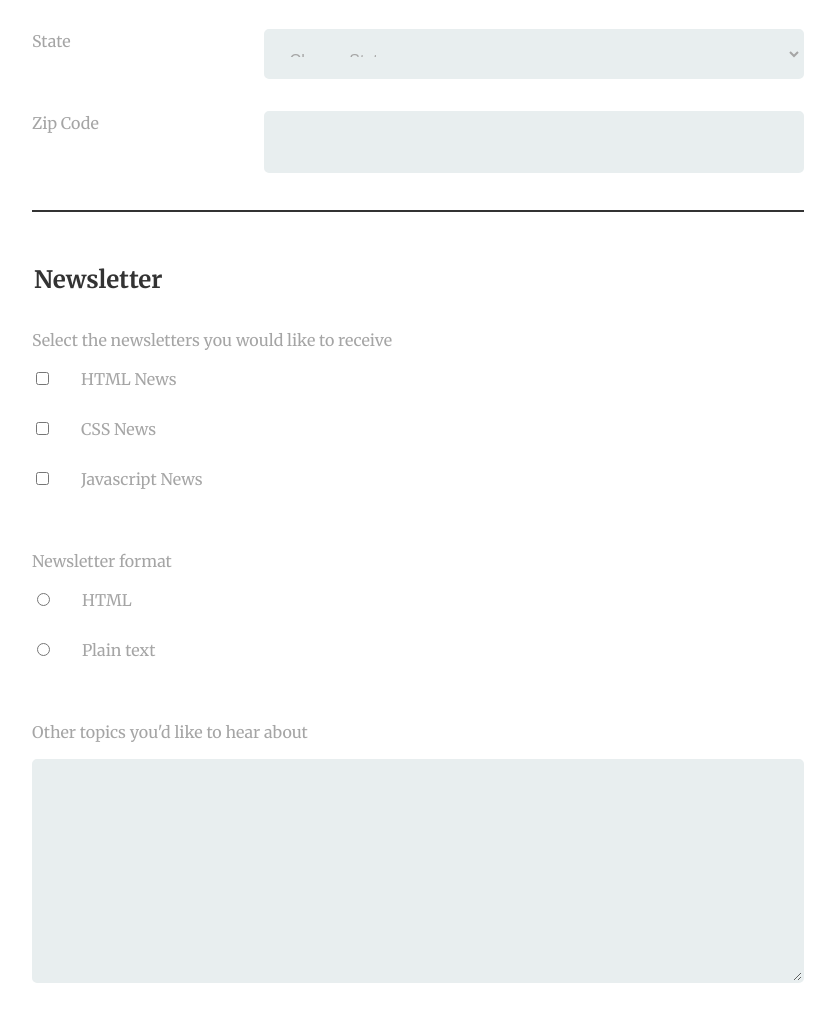
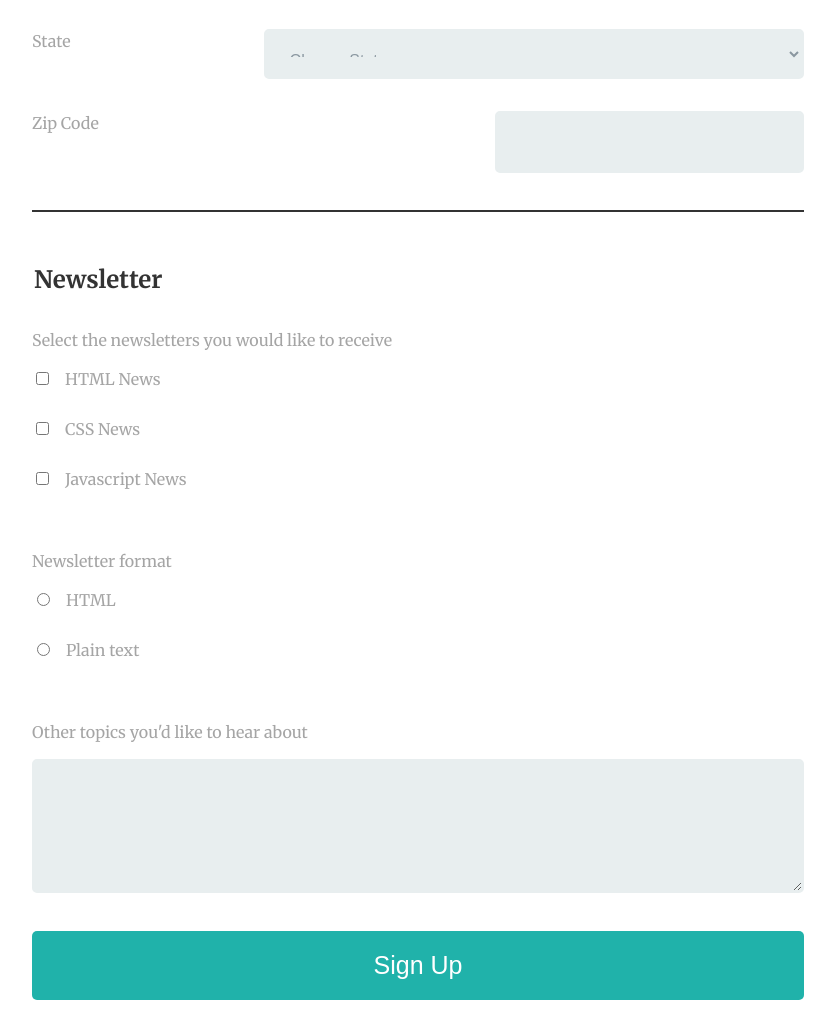
Before and after one commit to tannerpontius/techdegree-project-3, a plain HTML site: page index.html in a window 1280 px wide. Shown: the part 838-1862 px from the top of the page, without its empty margins (222-1057 px from the left). Drawn offline with Linux system fonts and the light colour scheme.

Commit message:
Looking better

```diff
--- a/css/styles.css
+++ b/css/styles.css
@@ -2,6 +2,7 @@
 
 * {
     box-sizing: border-box;
+    max-width: 100%;
 }
 
 body {
@@ -108,7 +109,6 @@ label {
 }
 
 input,
-textarea,
 select {
     margin-bottom: 2em;
 }
@@ -128,7 +128,7 @@ select {
 
 input[type="checkbox"],
 input[type="radio"] {
-    margin-right: 2em;
+    margin-right: 1em;
 }
 
 
@@ -144,7 +144,7 @@ select {
     background: #e8eeef;
     border: 2px solid #e8eeef;
     border-radius: 5px;
-    color: rgb(165, 165, 165);
+    color: #8a97a0;
     font-size: 16px;
 }
 
@@ -177,7 +177,9 @@ button[type="submit"]:hover {
     opacity: 0.8;
 }
 
-
+#zip {
+    width: 40%;
+}
 
 
 
--- a/index.html
+++ b/index.html
@@ -145,7 +145,7 @@
 
                 <div class="newsletter-field-holder">
                     <label class="newsletter-label" for="otherTopics">Other topics you'd like to hear about</label>
-                    <textarea name="user_comment" id="otherTopics" cols="30" rows="10"></textarea>
+                    <textarea name="user_comment" id="otherTopics" cols="30" rows="5"></textarea>
                 </div>
 
 
```
